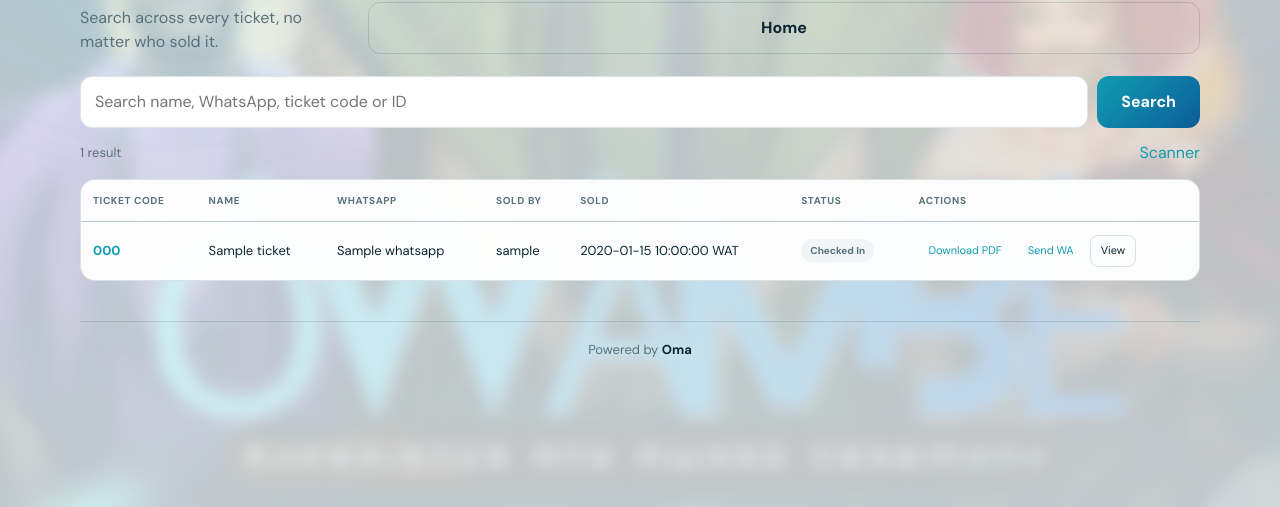
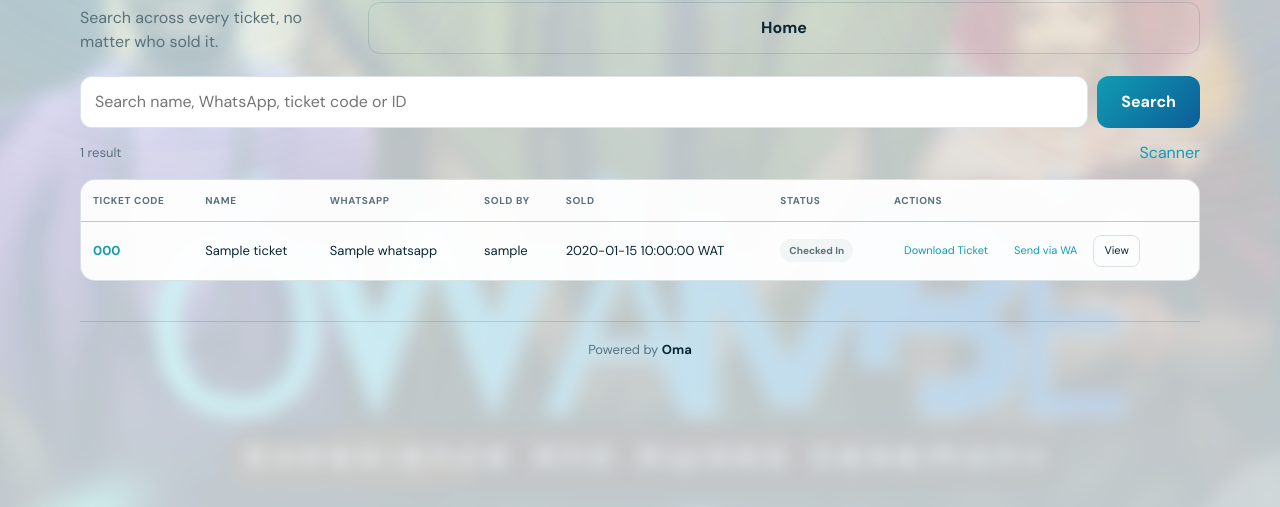
Before and after one commit to guylikesweet/Owambe, a Flask app: template templates/tickets.html in a window 1280 px wide. Shown: the part 216-723 px from the top of the page. Run offline with Flask 3, Linux system fonts and the light colour scheme; the template is opened without the code that fills it: most values are stand-ins (such as "Sample title", 1, 10 or a date in 2020); parts of the project's set-up code (start-up, migrations or seed data) failed here and were passed over; some libraries are stand-ins or nearby versions.

Commit message:
Update ticket action links in tickets.html

```diff
--- a/templates/tickets.html
+++ b/templates/tickets.html
@@ -52,9 +52,9 @@
         </td>
         <td data-label="Actions">
           <div class="ticket-actions">
-            <a href="{{ url_for('ticket_pdf', ticket_id=t.id) }}" class="small-btn">Download PDF</a>
+            <a href="{{ url_for('ticket_pdf', ticket_id=t.id) }}" class="small-btn">Download Ticket</a>
 
-            <a href="{{ url_for('send_ticket_whatsapp', ticket_id=t.id) }}" class="small-btn">Send WA</a>
+            <a href="{{ url_for('send_ticket_whatsapp', ticket_id=t.id) }}" class="small-btn">Send via WA</a>
 
             {% if not t.cancelled and not t.used %}
             <form method="POST" action="{{ url_for('cancel_ticket', ticket_id=t.id) }}" style="display:inline" onsubmit="return confirm('Cancel this ticket?')">
```
